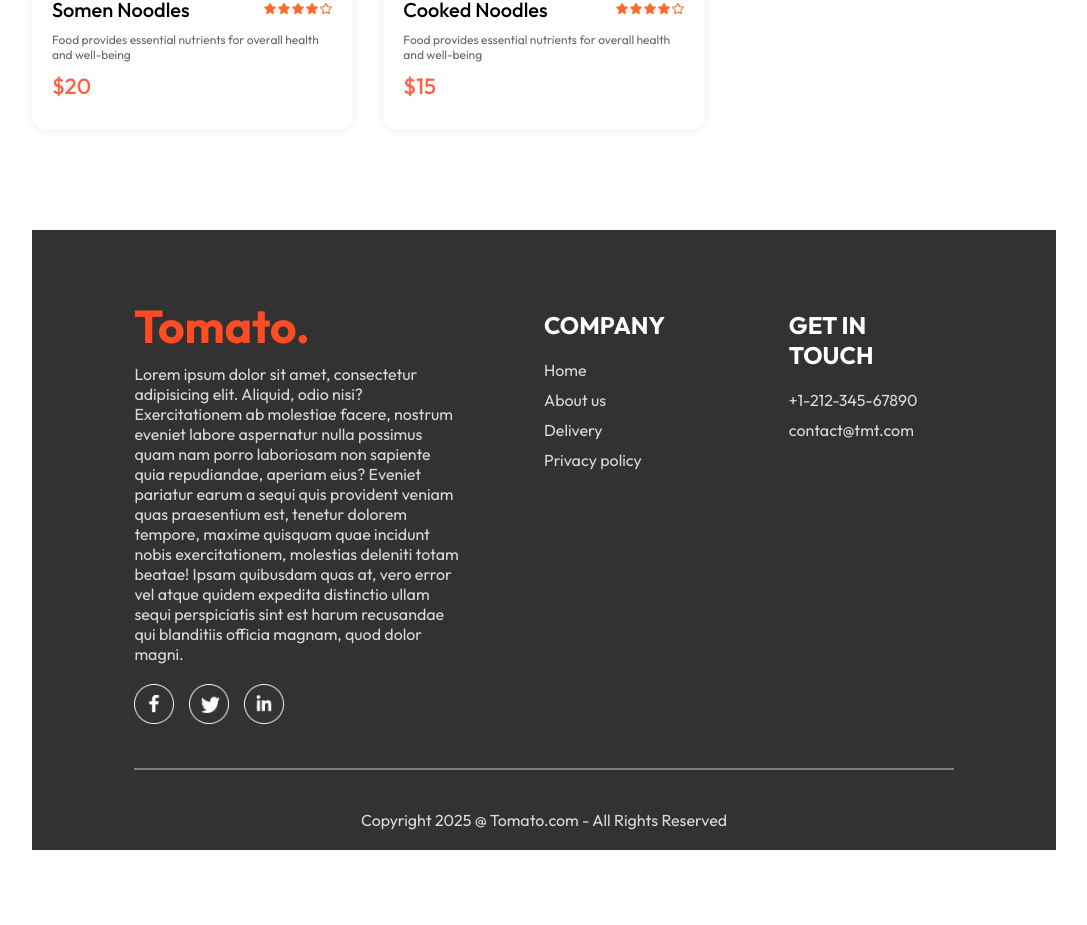
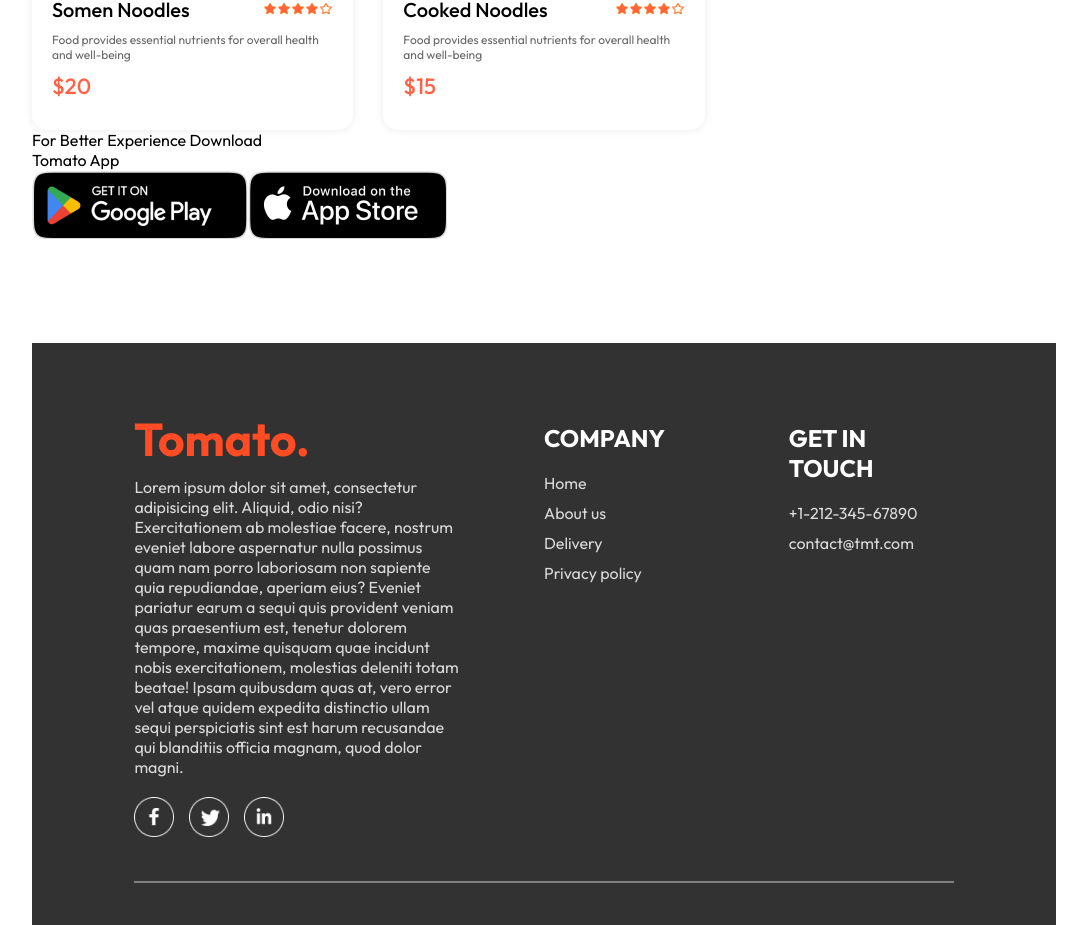
Before and after one commit to M-Aditya-11/food_del, a React (Vite) app in the folder frontend/: page / in a window 1280 px wide. Shown: the part 5793-6718 px from the top of the page, without its empty margins (96-1183 px from the left). Before the commit the page ends 6643 px from the top, so only its background shows below. Built offline with nearby package versions, Linux system fonts and the light colour scheme.

Commit message:
Added structure for AppDownload Component

```diff
--- a/frontend/src/components/AppDownload/AppDownload.jsx
+++ b/frontend/src/components/AppDownload/AppDownload.jsx
@@ -1,10 +1,15 @@
 import React from 'react'
 import './AppDownload.css'
+import { assets } from '../../assets/assets'
 
 const AppDownload = () => {
   return (
-    <div>
-
+    <div className='app-download' id='app-download'>
+        <p>For Better Experience Download <br />Tomato App</p>
+        <div className="app-download-platforms">
+            <img src={assets.play_store} alt="" />
+            <img src={assets.app_store} alt="" />
+        </div>
     </div>
   )
 }
```
